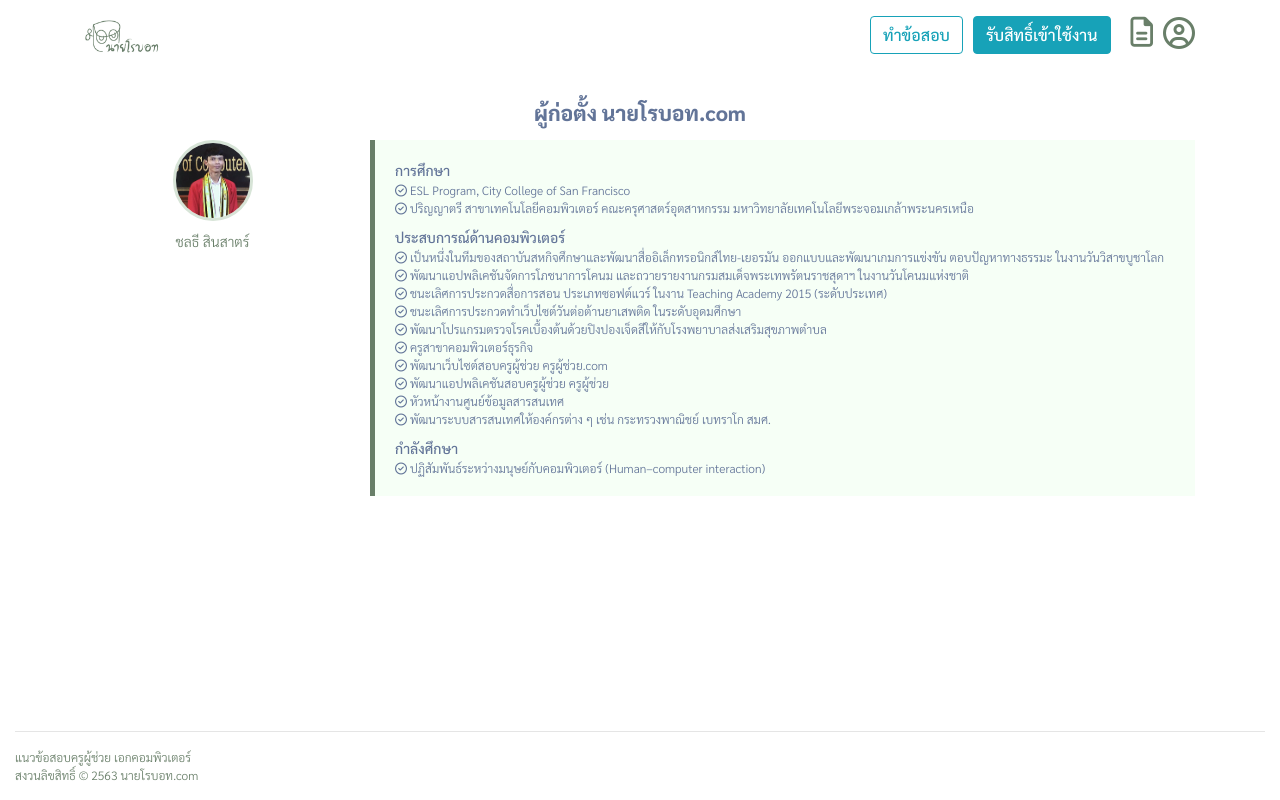
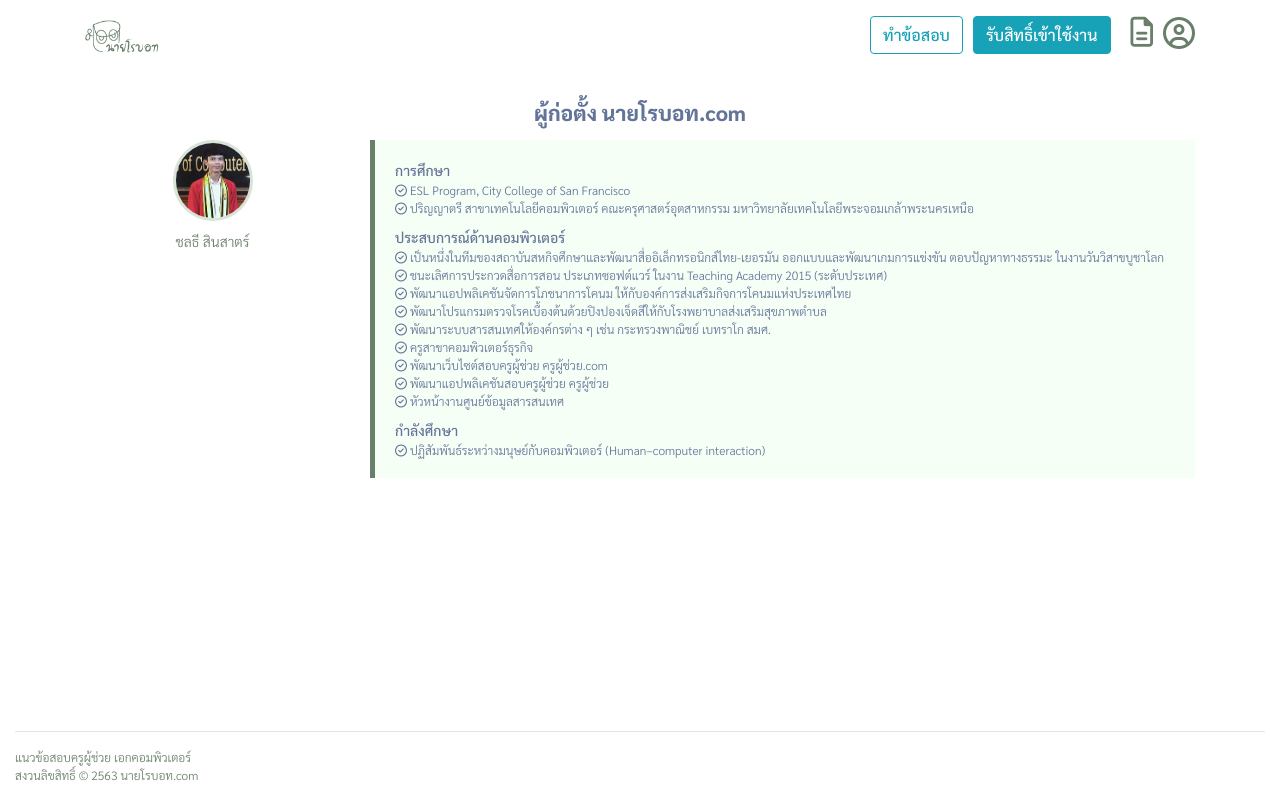
Before and after one commit to chonlatee-s/AT, a React (Create React App) app: page /AboutMe in a window 1280 px wide. Built offline with nearby package versions, Linux system fonts and the light colour scheme.

Commit message:
add analytic

```diff
--- a/public/index.html
+++ b/public/index.html
@@ -12,6 +12,16 @@
     <script src="https://ajax.googleapis.com/ajax/libs/jquery/3.4.1/jquery.min.js"></script>
     <script src="https://maxcdn.bootstrapcdn.com/bootstrap/4.4.1/js/bootstrap.min.js"></script>
 
+    <!-- Global site tag (gtag.js) - Google Analytics -->
+    <script async src="https://www.googletagmanager.com/gtag/js?id=G-LR0H3SPV15"></script>
+    <script>
+      window.dataLayer = window.dataLayer || [];
+      function gtag(){dataLayer.push(arguments);}
+      gtag('js', new Date());
+
+      gtag('config', 'G-LR0H3SPV15');
+    </script>
+
     <title>นายโรบอท.com</title>
   </head>
   <body>
--- a/src/AboutMe.js
+++ b/src/AboutMe.js
@@ -22,15 +22,14 @@ class AboutMe extends Component {
                             <p className="txtDetail"><i className='far fa-check-circle'></i> ปริญญาตรี สาขาเทคโนโลยีคอมพิวเตอร์ คณะครุศาสตร์อุตสาหกรรม มหาวิทยาลัยเทคโนโลยีพระจอมเกล้าพระนครเหนือ</p>
                             <p className="txtHead">ประสบการณ์ด้านคอมพิวเตอร์</p>
                             <p className="txtDetail"><i className='far fa-check-circle'></i> เป็นหนึ่งในทีมของสถาบันสหกิจศึกษาและพัฒนาสื่ออิเล็กทรอนิกส์ไทย-เยอรมัน ออกแบบและพัฒนาเกมการแข่งขัน ตอบปัญหาทางธรรมะ ในงานวันวิสาขบูชาโลก</p>
-                            <p className="txtDetail"><i className='far fa-check-circle'></i> พัฒนาแอปพลิเคชันจัดการโภชนาการโคนม และถวายรายงานกรมสมเด็จพระเทพรัตนราชสุดาฯ ในงานวันโคนมแห่งชาติ</p>
                             <p className="txtDetail"><i className='far fa-check-circle'></i> ชนะเลิศการประกวดสื่อการสอน ประเภทซอฟต์แวร์ ในงาน Teaching Academy 2015 (ระดับประเทศ)</p>
-                            <p className="txtDetail"><i className='far fa-check-circle'></i> ชนะเลิศการประกวดทำเว็บไซต์วันต่อต้านยาเสพติด ในระดับอุดมศึกษา</p>
+                            <p className="txtDetail"><i className='far fa-check-circle'></i> พัฒนาแอปพลิเคชันจัดการโภชนาการโคนม ให้กับองค์การส่งเสริมกิจการโคนมแห่งประเทศไทย</p>
                             <p className="txtDetail"><i className='far fa-check-circle'></i> พัฒนาโปรแกรมตรวจโรคเบื้องต้นด้วยปิงปองเจ็ดสีให้กับโรงพยาบาลส่งเสริมสุขภาพตำบล</p>
+                            <p className="txtDetail"><i className='far fa-check-circle'></i> พัฒนาระบบสารสนเทศให้องค์กรต่าง ๆ เช่น กระทรวงพาณิชย์ เบทราโก สมศ.</p>
                             <p className="txtDetail"><i className='far fa-check-circle'></i> ครูสาขาคอมพิวเตอร์ธุรกิจ</p>
                             <p className="txtDetail"><i className='far fa-check-circle'></i> พัฒนาเว็บไซต์สอบครูผู้ช่วย ครูผู้ช่วย.com</p>
                             <p className="txtDetail"><i className='far fa-check-circle'></i> พัฒนาแอปพลิเคชันสอบครูผู้ช่วย ครูผู้ช่วย</p>
                             <p className="txtDetail"><i className='far fa-check-circle'></i> หัวหน้างานศูนย์ข้อมูลสารสนเทศ</p>
-                            <p className="txtDetail"><i className='far fa-check-circle'></i> พัฒนาระบบสารสนเทศให้องค์กรต่าง ๆ เช่น กระทรวงพาณิชย์ เบทราโก สมศ.</p>
                             <p className="txtHead">กำลังศึกษา</p>
                             <p className="txtDetail"><i className='far fa-check-circle'></i> ปฏิสัมพันธ์ระหว่างมนุษย์กับคอมพิวเตอร์ (Human–computer interaction)</p>
                             <p></p>
--- a/src/Exam.js
+++ b/src/Exam.js
@@ -251,7 +251,7 @@ class Exam extends Component {
                                 <Spinner animation="grow" variant="danger" />
                                 <Spinner animation="grow" variant="warning" />
 
-                                <p style={{ fontSize: "16px", marginTop:"10px" }}>{this.state.showText ? 'ไม่พบข้อมูล โปรดตรวจสอบการเชื่อมต่ออินเทอร์เน็ต' : 'กรุณารอสักครู่'}</p>
+                                <p style={{ fontSize: "16px", marginTop:"10px", color:'#627498' }}>{this.state.showText ? 'ไม่พบข้อมูล' : 'กรุณารอสักครู่'}</p>
                             </Col>
                         </Row>
                 }
```
Also changed, not shown: 1 other file (tests, documents, lock files or other folders).
